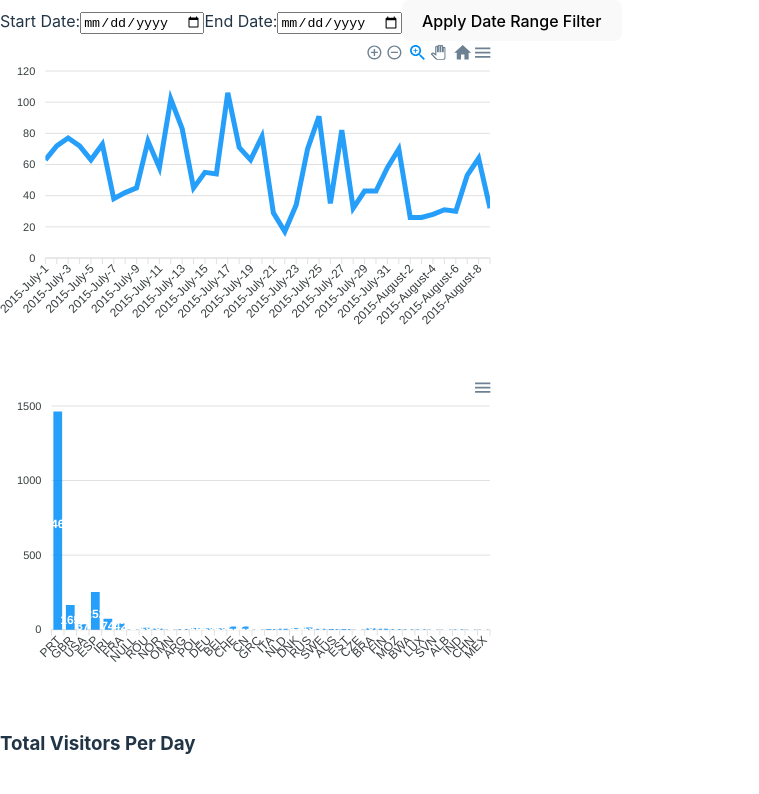
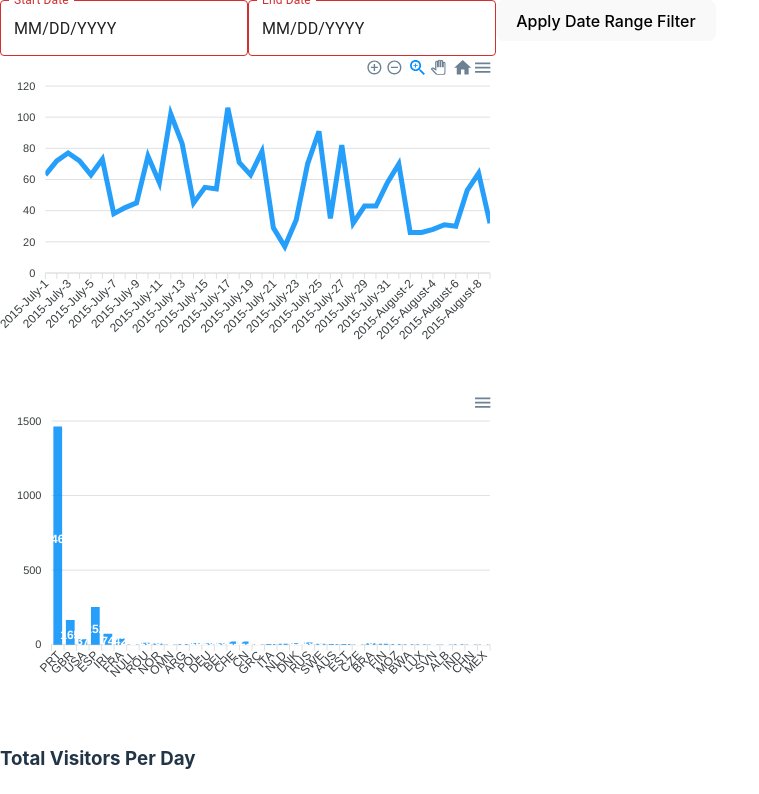
Before and after one commit to anandukch/Hotel-Visitor-Analytics, a React (Vite) app: page / in a window 1280 px wide. Shown: the top 794 px of the page, without its empty margins (0-759 px from the left). Built offline with nearby package versions, Linux system fonts and the light colour scheme.

Commit message:
added material ui date filter

```diff
--- a/src/App.tsx
+++ b/src/App.tsx
@@ -4,6 +4,9 @@ import SparklineChart from "./test";
 import TimeSeriesChart from "./components/TimeChart";
 import CountryChart from "./components/CountryChart";
 import { convertDate } from "./utils/date";
+import { AdapterDayjs } from "@mui/x-date-pickers/AdapterDayjs";
+import { LocalizationProvider } from "@mui/x-date-pickers/LocalizationProvider";
+import { DatePicker } from "@mui/x-date-pickers/DatePicker";
 
 const App: React.FC = () => {
   const [startDate, setStartDate] = useState("");
@@ -27,8 +30,20 @@ const App: React.FC = () => {
 
   return (
     <div>
+      <LocalizationProvider dateAdapter={AdapterDayjs}>
+        <DatePicker
+          label="Start Date"
+          value={startDate}
+          onChange={(date) => setStartDate(date || "")}
+        />
+        <DatePicker
+          label="End Date"
+          value={endDate}
+          onChange={(date) => setEndDate(date || "")}
+        />
+      </LocalizationProvider>
       {/* Date range filter */}
-      <label htmlFor="startDate">Start Date:</label>
+      {/* <label htmlFor="startDate">Start Date:</label>
       <input
         type="date"
         id="startDate"
@@ -42,7 +57,7 @@ const App: React.FC = () => {
         id="endDate"
         value={endDate}
         onChange={(e) => setEndDate(e.target.value)}
-      />
+      /> */}
 
       <button onClick={handleDateFilter}>Apply Date Range Filter</button>
 
```
